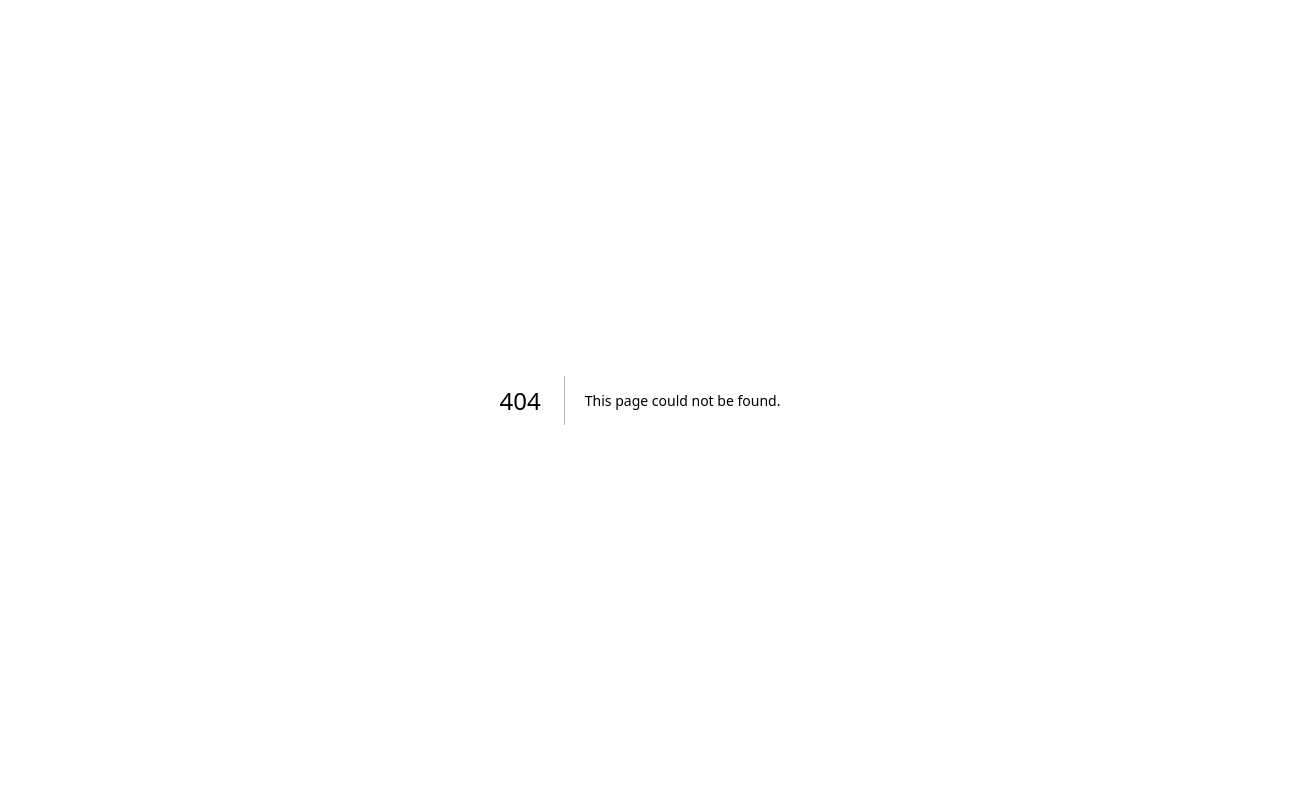
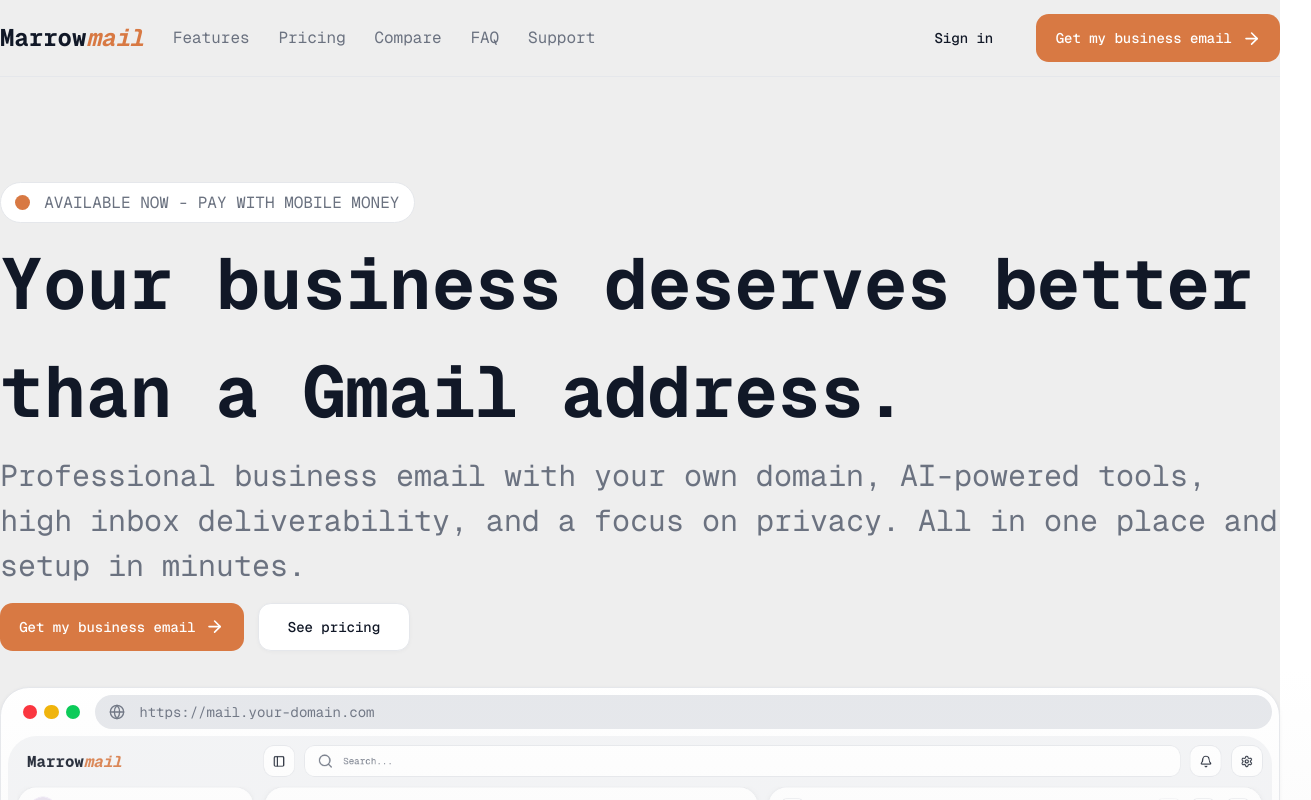
Before and after one commit to jeansamist/web.marrowmail, a Next.js app: page /1 in a window 1280 px wide. Before the commit this address had no page. Shown: the top 800 px of the page, 1311 px wide, since content can reach past the window. Built offline with nearby package versions, Linux system fonts and the light colour scheme.

Commit message:
feat: create landing page layout and add initial content

```diff
--- a/app/[locale]/domain/[domainName]/inbox/page.tsx
+++ b/app/[locale]/domain/[domainName]/inbox/page.tsx
@@ -151,7 +151,7 @@ export default function Page() {
           // style={{ width: SIDEBAR_WIDTH }}
         >
           <h1 className="text-2xl font-bold text-foreground whitespace-nowrap">
-            Marrow Mail
+            Marrow<span className="text-primary italic">mail</span>
           </h1>
         </div>
         <div className="flex-1 h-full py-3 flex gap-3 items-center">
@@ -455,7 +455,59 @@ export default function Page() {
             </div>
             <div className="text-sm text-foreground leading-relaxed">
               {selectedEmail.body}
-            </div>{" "}
+            </div>
+            <div className="flex items-start justify-between gap-3">
+              <div className="flex items-center gap-3">
+                <img
+                  src={`https://avatarapi.runflare.run/public`}
+                  alt={"Avatar John Doe"}
+                  className="h-10 w-10 rounded-full bg-background"
+                />
+                <div>
+                  <div className="text-sm text-foreground">John Doe</div>
+                  <div className="text-xs text-muted-foreground">
+                    john.doe@example.com
+                  </div>
+                </div>
+              </div>
+              <div className="text-sm text-muted-foreground shrink-0">
+                10:00 AM
+              </div>
+            </div>
+            <div className="text-sm text-foreground leading-relaxed">
+              Lorem ipsum dolor sit amet consectetur adipisicing elit. Tempora
+              sunt fugit possimus sit? Accusantium facilis voluptas porro
+              mollitia veritatis totam quasi doloremque qui fuga nisi earum
+              maiores facere, debitis magni. Lorem ipsum, dolor sit amet
+              consectetur adipisicing elit. Incidunt quisquam corporis
+              voluptates voluptas quod ipsum aspernatur aliquid id tenetur
+              similique non sit aperiam, ipsa possimus libero magni! Maiores,
+              itaque ullam.
+            </div>
+            <div className="flex items-center gap-3">
+              <img
+                src={`https://avatarapi.runflare.run/public?usearname=${encodeURIComponent(
+                  selectedEmail.sender.split(" ")[0],
+                )}`}
+                alt={selectedEmail.sender}
+                className="h-10 w-10 rounded-full bg-background"
+              />
+              <div>
+                <div className="text-sm text-foreground">
+                  {selectedEmail.sender}
+                </div>
+                <div className="text-xs text-muted-foreground">
+                  {selectedEmail.email}
+                </div>
+              </div>
+            </div>
+            <div className="text-sm text-foreground leading-relaxed">
+              Lorem ipsum dolor sit amet consectetur adipisicing elit. Tempora
+              sunt fugit possimus sit? Accusantium facilis voluptas porro
+              mollitia veritatis totam quasi doloremque qui fuga nisi earum
+              maiores facere, debitis magni. Lorem ipsum, dolor sit amet
+              consectetur adipisicing elit. Incidunt quisquam corporis.
+            </div>
             <div className="flex items-center gap-2">
               <Button
                 variant={"outline"}
--- /dev/null
+++ b/app/[locale]/page.tsx
@@ -0,0 +1,122 @@
+import { buttonVariants } from "@/components/ui/button";
+import { ArrowRight, Globe } from "lucide-react";
+import Image from "next/image";
+import Link from "next/link";
+
+export default function page() {
+  return (
+    <div>
+      <div className="min-h-screen h-full bg-accent flex flex-col">
+        <div className="h-16 w-full border-b">
+          <div className="container mx-auto h-16 flex items-center justify-between">
+            <div className="flex items-center gap-6">
+              <h1 className="text-2xl font-bold text-foreground whitespace-nowrap">
+                Marrow<span className="text-primary italic">mail</span>
+              </h1>
+              <Link
+                href={"#"}
+                className="text-muted-foreground hover:text-primary"
+              >
+                Features
+              </Link>
+              <Link
+                href={"#"}
+                className="text-muted-foreground hover:text-primary"
+              >
+                Pricing
+              </Link>
+              <Link
+                href={"#"}
+                className="text-muted-foreground hover:text-primary"
+              >
+                Compare
+              </Link>
+              <Link
+                href={"#"}
+                className="text-muted-foreground hover:text-primary"
+              >
+                FAQ
+              </Link>
+              <Link
+                href={"#"}
+                className="text-muted-foreground hover:text-primary"
+              >
+                Support
+              </Link>
+            </div>
+
+            <div className="flex items-center gap-3">
+              <Link
+                href={"#"}
+                className={buttonVariants({ variant: "ghost", size: "lg" })}
+              >
+                Sign in
+              </Link>
+              <Link
+                href={"#"}
+                className={buttonVariants({ variant: "default", size: "lg" })}
+              >
+                Get my business email
+                <ArrowRight />
+              </Link>
+            </div>
+          </div>
+        </div>
+        <div className="flex-1 py-22">
+          <div className="container mx-auto flex flex-col gap-1.5">
+            <div>
+              <div className="px-3 py-1.5 border rounded-2xl bg-background text-muted-foreground inline-flex items-center gap-3">
+                <span className="w-3 h-3 rounded-full bg-primary"></span>
+                AVAILABLE NOW - PAY WITH MOBILE MONEY
+              </div>
+            </div>
+            <h1 className="text-7xl leading-normal font-bold text-foreground">
+              Your business deserves better than a Gmail address.
+            </h1>
+            <p className="text-3xl leading-normal text-muted-foreground">
+              Professional business email with your own domain, AI-powered
+              tools, high inbox deliverability, and a focus on privacy. All in
+              one place and setup in minutes.
+            </p>
+            <div className="flex items-center mt-1.5 gap-3">
+              <Link
+                href={"#"}
+                className={buttonVariants({ variant: "default", size: "lg" })}
+              >
+                Get my business email
+                <ArrowRight />
+              </Link>
+              <Link
+                href={"#"}
+                className={buttonVariants({ variant: "outline", size: "lg" })}
+              >
+                See pricing
+              </Link>
+            </div>
+            <div className="mt-6 relative p-1.5 rounded-2xl bg-background flex-col border shadow w-full space-y-1.5">
+              <div className="pl-3 flex gap-3 items-center">
+                <div className="flex gap-1.5">
+                  <div className="h-3 w-3 rounded-full bg-red-500" />
+                  <div className="h-3 w-3 rounded-full bg-yellow-500" />
+                  <div className="h-3 w-3 rounded-full bg-green-500" />
+                </div>
+                <div className="text-sm flex-1 text-muted-foreground flex bg-input rounded-2xl px-3 py-1.5 gap-3 items-center">
+                  <Globe size={16} />
+                  <span>https://mail.your-domain.com</span>
+                </div>
+              </div>
+              <Image
+                src={"/screenshot-inbox.png"}
+                alt="hero"
+                width={1920}
+                height={1080}
+                className="w-full! h-auto! rounded-2xl"
+              />
+              <div className="absolute scale-105 inset-0 bg-linear-to-t from-accent via-accent/50 to-accent/0 pointer-events-none"></div>
+            </div>
+          </div>
+        </div>
+      </div>
+    </div>
+  );
+}
```
Also changed, not shown: public/screenshot-inbox.png (added).
